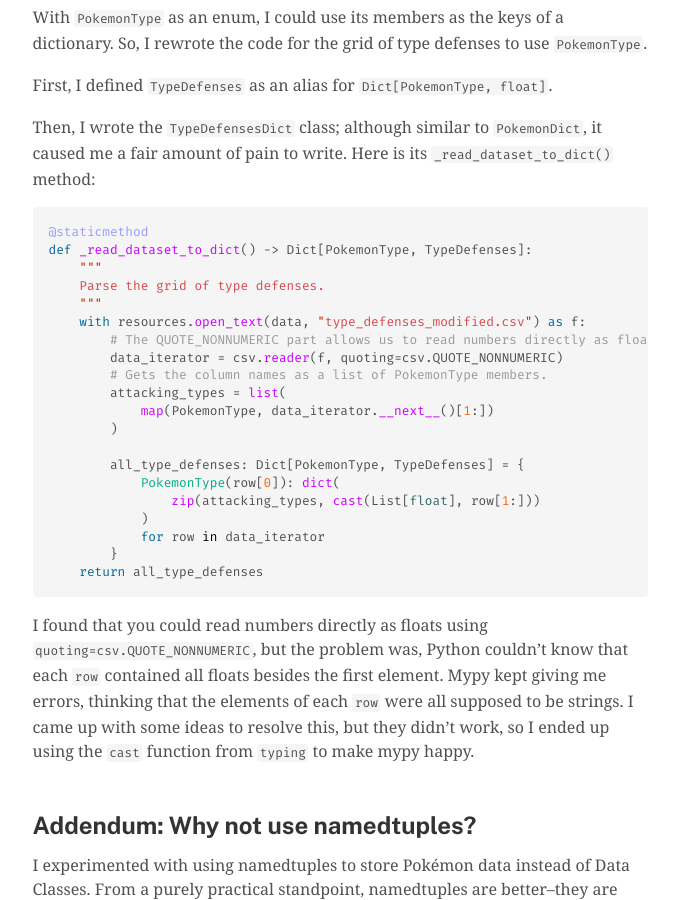
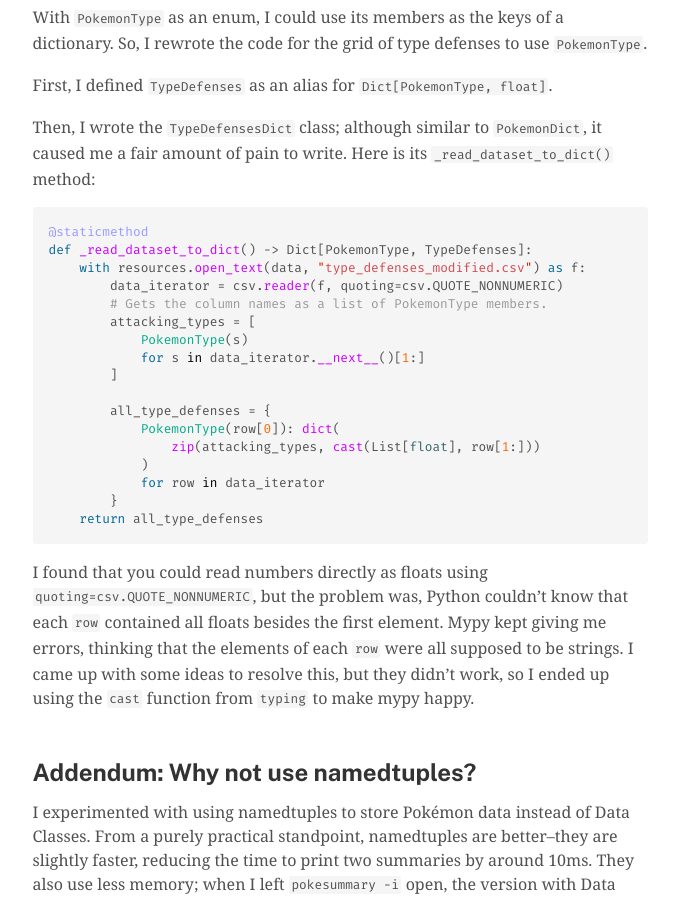
Before and after one commit to seasonedfish/blog, a Jekyll site: the page built from _posts/2022-05-29-a-new-data-model-for-pokesummary.md, in a window 1280 px wide and 900 px high, scrolled down 4940 px. Shown: the whole window, without its empty margins (300-978 px from the left). Built offline with Jekyll 4.4.1, drawn with Linux system fonts in a browser that asks for light colours.

Commit message:
Simplify code block in "The grid of type defenses"

````diff
--- a/_posts/2022-05-29-a-new-data-model-for-pokesummary.md
+++ b/_posts/2022-05-29-a-new-data-model-for-pokesummary.md
@@ -227,18 +227,15 @@ Here is its `_read_dataset_to_dict()` method:
 ```python
 @staticmethod
 def _read_dataset_to_dict() -> Dict[PokemonType, TypeDefenses]:
-    """
-    Parse the grid of type defenses.
-    """
     with resources.open_text(data, "type_defenses_modified.csv") as f:
-        # The QUOTE_NONNUMERIC part allows us to read numbers directly as floats.
         data_iterator = csv.reader(f, quoting=csv.QUOTE_NONNUMERIC)
         # Gets the column names as a list of PokemonType members.
-        attacking_types = list(
-            map(PokemonType, data_iterator.__next__()[1:])
-        )
+        attacking_types = [
+            PokemonType(s)
+            for s in data_iterator.__next__()[1:]
+        ]
 
-        all_type_defenses: Dict[PokemonType, TypeDefenses] = {
+        all_type_defenses = {
             PokemonType(row[0]): dict(
                 zip(attacking_types, cast(List[float], row[1:]))
             )
````
